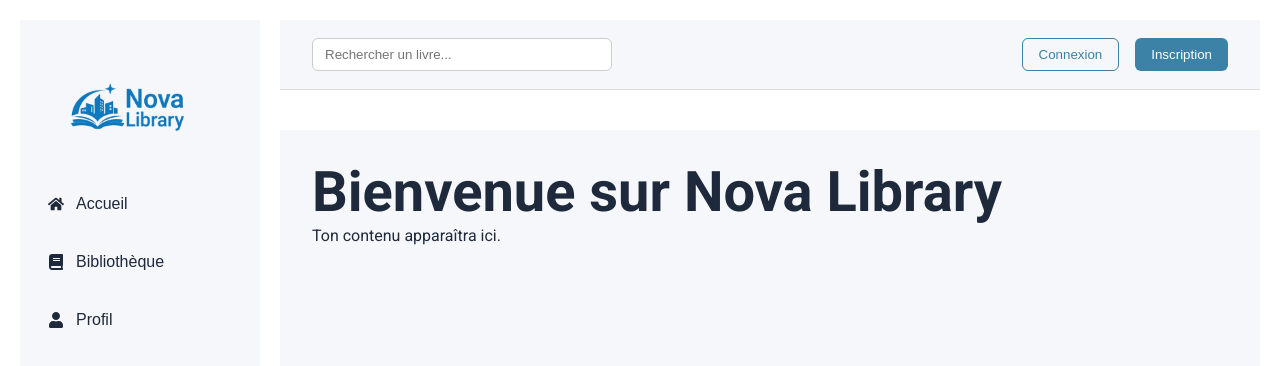
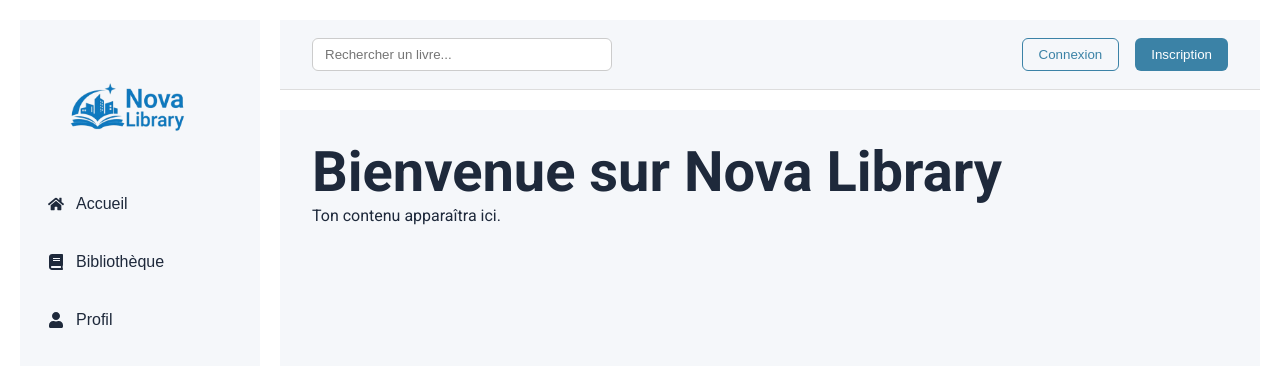
Before and after one commit to GagnantN/NovaLibrary, a React (Vite) app in the folder frontend/: page / in a window 1280 px wide. Shown: the top 366 px of the page. Built offline with nearby package versions, Linux system fonts and the light colour scheme.

Commit message:
Enlever la marge bottom pour plus d'espace pour le contenant

```diff
--- a/frontend/src/pages/utilisateur_non_connecter/Home/Home.css
+++ b/frontend/src/pages/utilisateur_non_connecter/Home/Home.css
@@ -17,5 +17,7 @@
   flex: 1;
   padding: 2rem;
   background: var(--color-background);
-  margin: 1.25rem;
+  margin-bottom: 1.25rem;
+  margin-right: 1.25rem;
+  margin-left: 1.25rem;
 }
```
